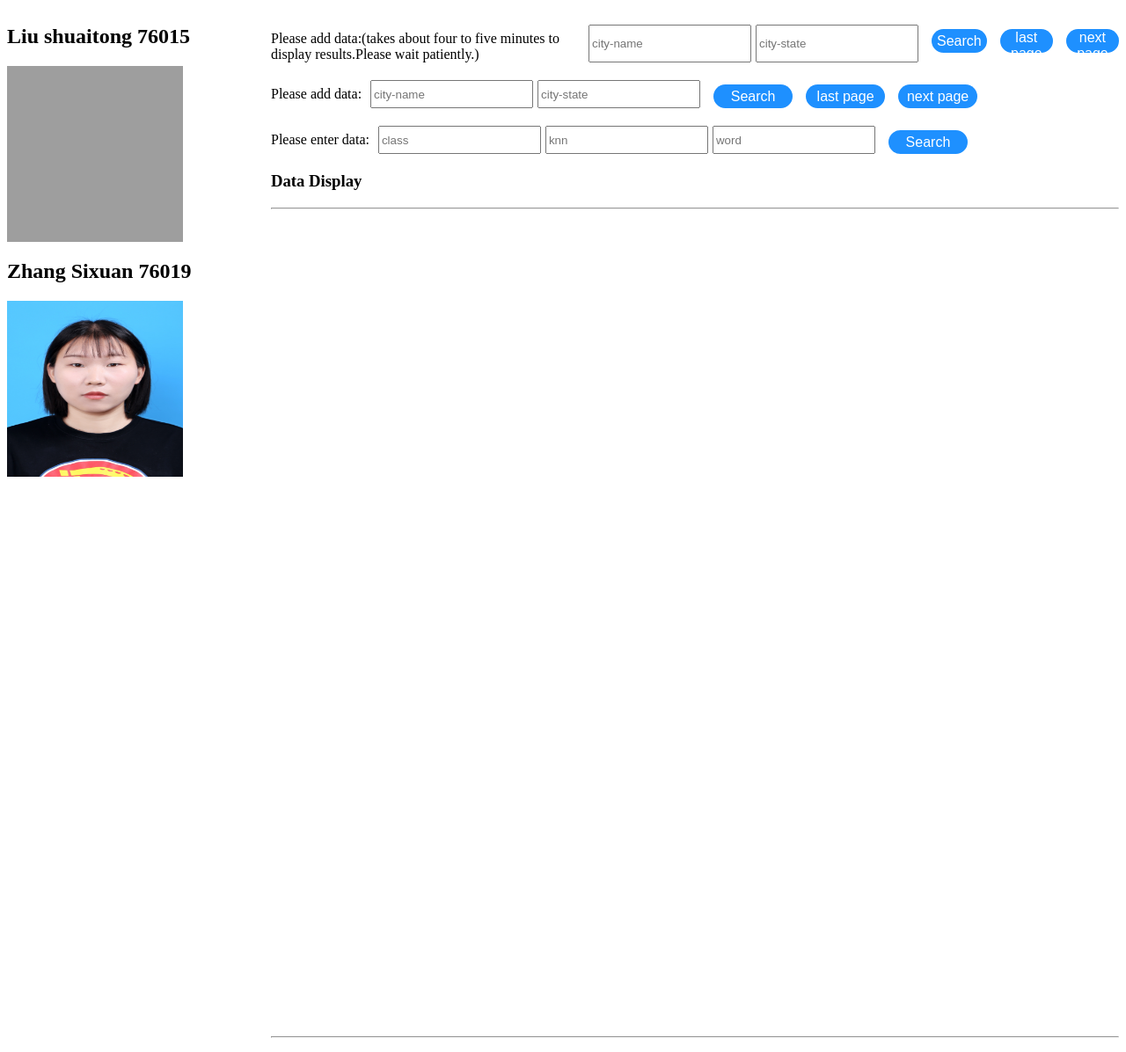
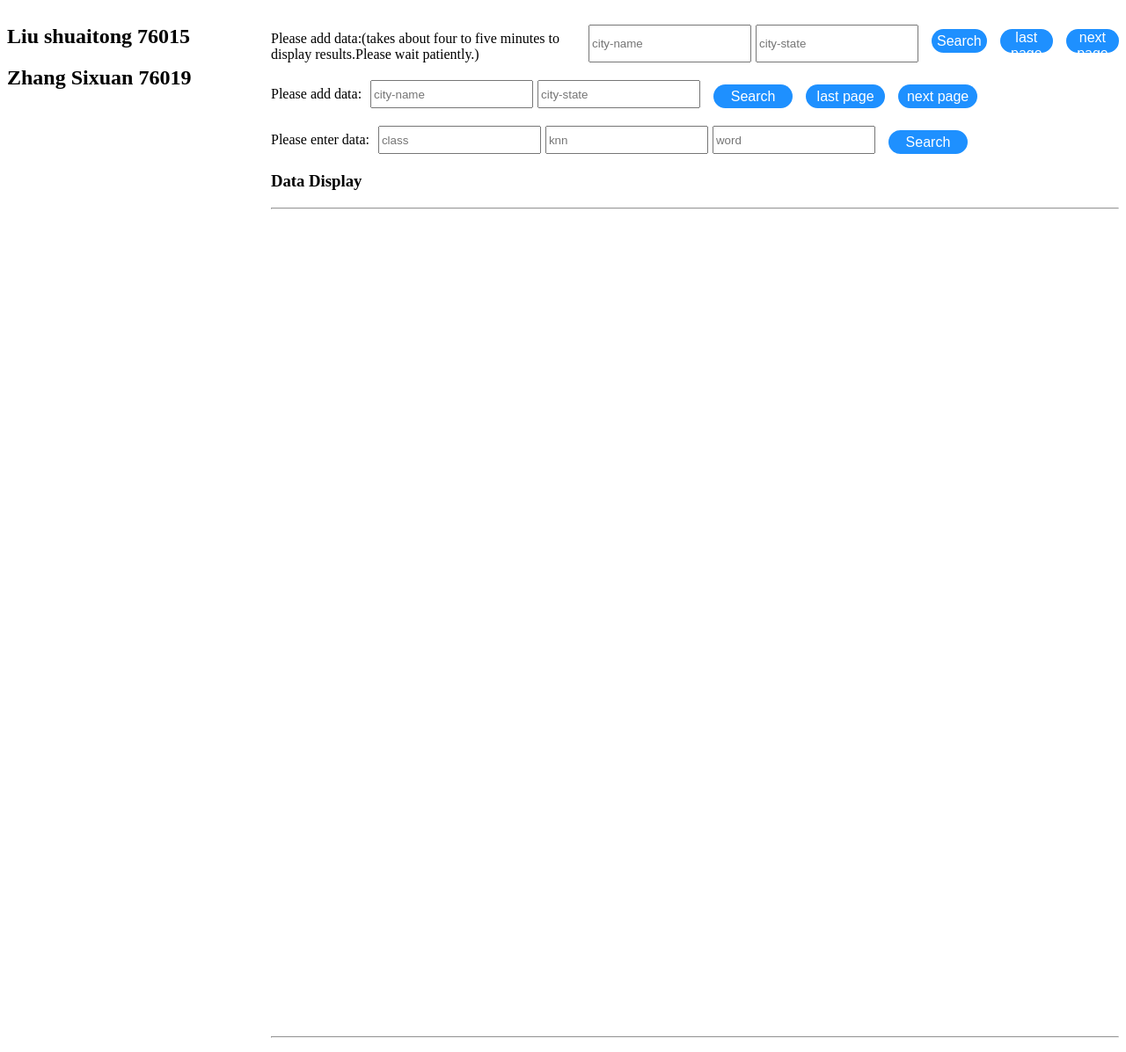
Before and after one commit to addsomeice/pythonTH, a Flask app: page / in a window 1280 px wide. Shown: the whole page at 88% size. Run offline with Flask 3, Linux system fonts and the light colour scheme; a map, chart or similar area stays blank; grey boxes are pictures that could not be loaded.

Commit message:
Update chart.html

```diff
--- a/templates/chart.html
+++ b/templates/chart.html
@@ -10,13 +10,13 @@
             <h2>Liu shuaitong 76015</h2>
         </div>
         <div className="picture1">
-            <img src="static/liushuaitong.jpg" width="200" height="200"/>
+
         </div>
         <div className="Liu">
             <h2>Zhang Sixuan 76019</h2>
         </div>
         <div className="picture1">
-            <img src="static/zhangsixuan.jpg" width="200" height="200"/>
+
         </div>
     </div>
     <div style="flex: 4;">
```
